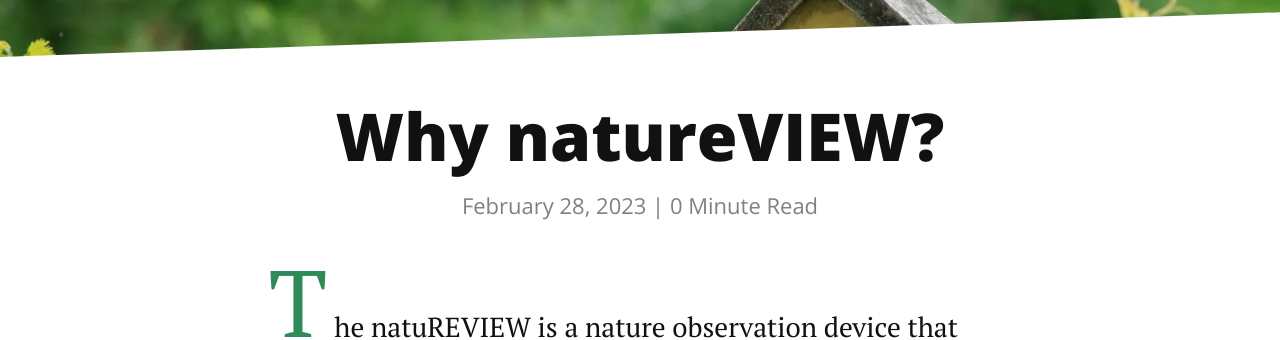
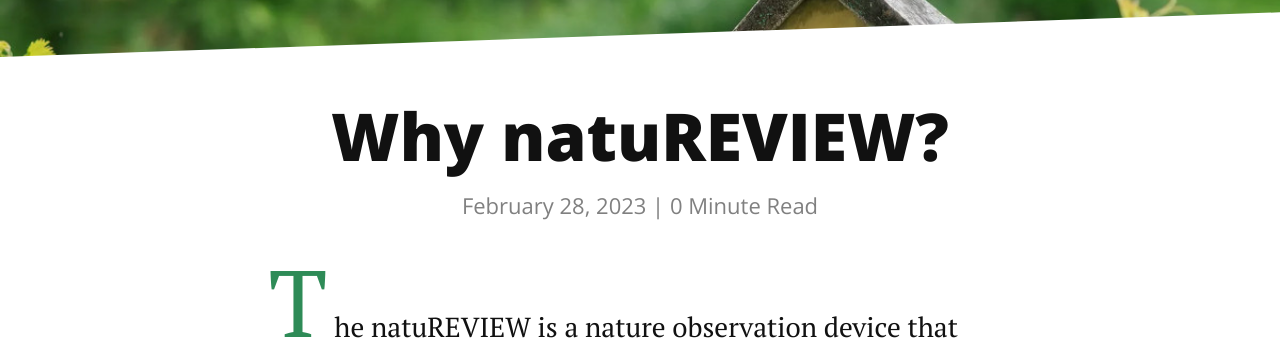
Before and after one commit to natuREVIEW/website, a Jekyll site: the page built from _posts/2023-02-28-Why-natureVIEW.markdown, in a window 1280 px wide. Shown: the part 261-601 px from the top of the page. Built offline with Jekyll 4.4.1, drawn with Linux system fonts in a browser that asks for light colours; nearby versions of some CDN libraries.

```diff
--- a/_posts/2023-02-28-Why-natureVIEW.markdown
+++ b/_posts/2023-02-28-Why-natureVIEW.markdown
@@ -1,6 +1,6 @@
 ---
 layout: post
-title:  "Why natureVIEW?"
+title:  "Why natuREVIEW?"
 date:   2023-02-28
 description: Our journey on creating a nature observation device for passers-by.
 ---
```
